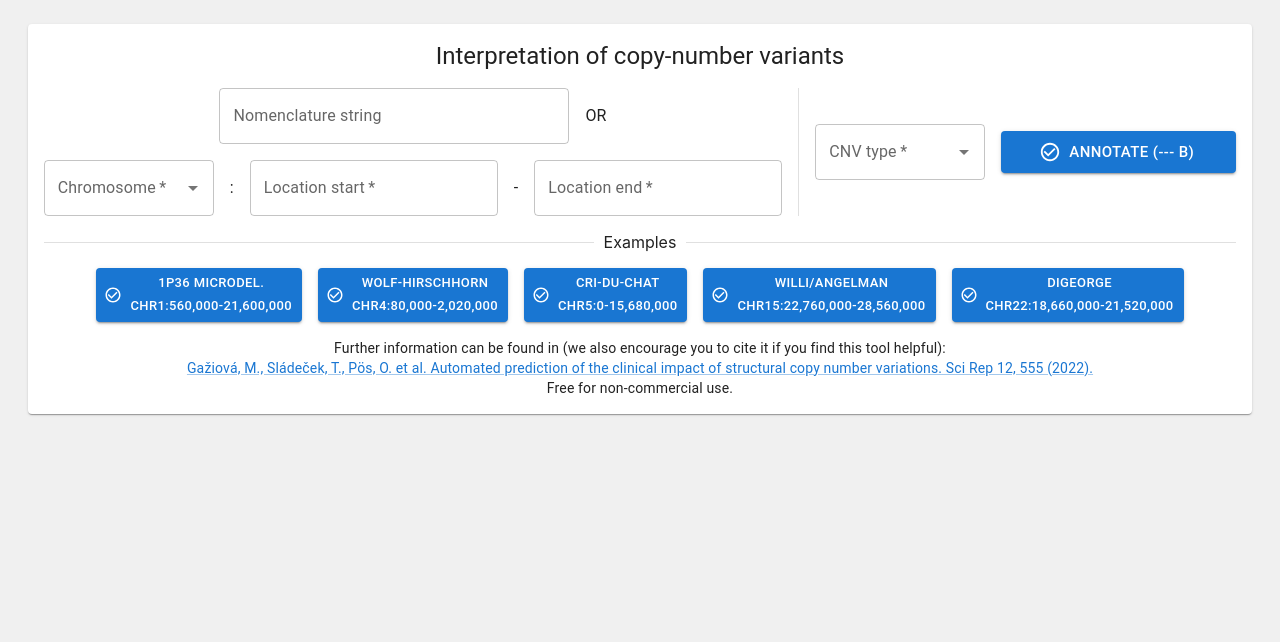
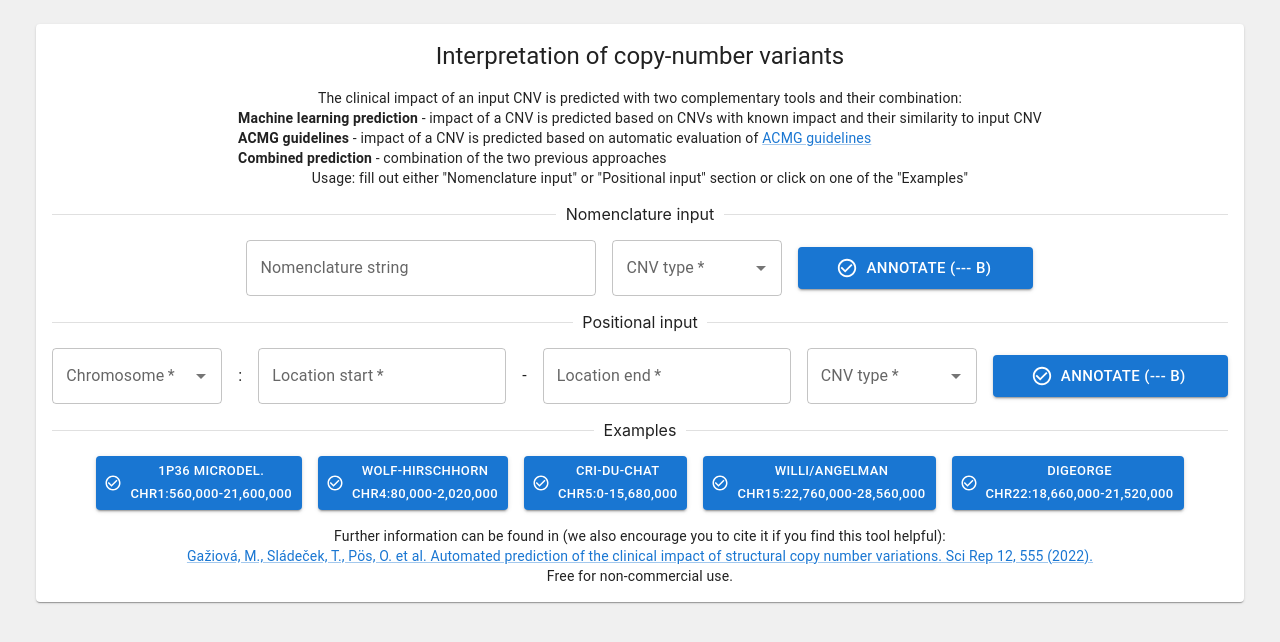
Before and after one commit to marcelTBI/MarCNV, a React (Create React App) app: page / in a window 1280 px wide. Shown: the top 642 px of the page. Built offline with nearby package versions, Linux system fonts and the light colour scheme.

Commit message:
Added "Modified" text when ACMG is modified by user. Small changes in text and layout. Added tooltip to strategies in Combined card.

```diff
--- a/src/components/ACMGCard.tsx
+++ b/src/components/ACMGCard.tsx
@@ -35,9 +35,10 @@ type SectionStrings = 'section1' | 'section2' | 'section3' | 'section4' | 'secti
 
 type Props = {
   title: string
-  disabled: boolean
-  def?: SectionResponses
-  cnvType?: 'gain' | 'loss'
+  disabled?: boolean
+  def: SectionResponses
+  cnvType: 'gain' | 'loss'
+  onChangeScore?: (score: number) => void
 }
 
 type Section = {
@@ -52,7 +53,7 @@ const getSection = (section: string, acmg: Record<string, Section>) => {
   return []
 }
 
-const ACMGCard: React.FC<Props> = ({ title, def, disabled, cnvType }) => {
+const ACMGCard: React.FC<Props> = ({ title, def, disabled, cnvType, onChangeScore }) => {
   const [acmg, setAcmg] = useState({})
 
   const { control, setValue, watch } = useForm<FormInput>({ defaultValues: {} })
@@ -71,14 +72,30 @@ const ACMGCard: React.FC<Props> = ({ title, def, disabled, cnvType }) => {
   }
   const finalPrediction = scoreSeverity(finalScore)
 
+  const isModifiedSection = (section: SectionStrings) => {
+    const sectionMenuItem = watch(section)
+    // is the section modified?
+    return sectionMenuItem !== undefined && def?.[section]?.option !== sectionMenuItem?.label
+  }
+
+  const modifiedSections = ['1', '2', '3', '4', '5']
+    .filter((sec) => isModifiedSection(`section${sec}` as SectionStrings))
+    .map((sec) => def?.[`section${sec}` as SectionStrings]?.option)
+
   const getReason = (section: SectionStrings) => {
     const sectionMenuItem = watch(section)
+    // is the section unmodified and filled?
     if (sectionMenuItem !== undefined && def?.[section]?.option === sectionMenuItem?.label) return def?.[section]?.reason ?? 'No reason...'
-    const sectionInfo = sectionMenuItem?.value
-    if (!sectionInfo) return 'No reason...'
-    return sectionInfo?.['Evidence'] ?? 'No reason...'
+    // if not, return 'Evidence' if found
+    return sectionMenuItem?.value?.['Evidence'] ?? 'No reason...'
   }
 
+  // is the finalScore changes, notify parent
+  useEffect(() => {
+    onChangeScore?.(finalScore)
+  }, [finalScore, onChangeScore])
+
+  // set the predicted values when the acmg data is loaded (this is probably useEffect that can be removed)
   useEffect(() => {
     for (const sec of ['1', '2', '3', '4', '5']) {
       if (def?.[`section${sec}` as SectionStrings]) {
@@ -90,6 +107,7 @@ const ACMGCard: React.FC<Props> = ({ title, def, disabled, cnvType }) => {
     }
   }, [def, acmg, setValue])
 
+  // fetch acmg data
   useEffect(() => {
     const fetchACMG = async () => {
       const { json } = await backendRequest({ endpoint: `${process.env.REACT_APP_BACKEND_URL}/api/global/acmg_text/${cnvType}` })
@@ -102,10 +120,17 @@ const ACMGCard: React.FC<Props> = ({ title, def, disabled, cnvType }) => {
   return (
     <Paper sx={{ padding: 2, flex: 1 }}>
       <Stack spacing={2}>
-        <Typography variant='h5'>{title}</Typography>
+        <Stack direction='row' alignItems='center' display='flex' justifyContent='space-between'>
+          <Typography variant='h5'>{title}</Typography>
+          {modifiedSections.length > 0 && (
+            <Typography variant='body2' sx={{ color: 'red' }}>
+              Modified (predicted: {modifiedSections.join(', ')})
+            </Typography>
+          )}
+        </Stack>
         <Stack direction='row' spacing={2} alignItems='center'>
-          <LabeledText label='Final Score' text={finalScore.toString()} />
-          <LabeledText label='Final Prediction' text={finalPrediction.label} color={finalPrediction.color} />
+          <LabeledText label='Prediction' text={finalPrediction.label} color='black' fillColor={finalPrediction.fillColor} />
+          <LabeledText label='Score' text={finalScore.toString()} />
         </Stack>
         <Divider />
         {['1', '2', '3', '4', '5'].map((sec) => (
--- a/src/components/CombinedCard.tsx
+++ b/src/components/CombinedCard.tsx
@@ -1,7 +1,7 @@
 import React, { useState } from 'react'
-import { Paper, Slider, Stack, Typography } from '@mui/material'
+import { Container, Paper, Slider, Stack, Tooltip, Typography } from '@mui/material'
+
 import { scoreSeverity } from '../functions/common'
-import { Container } from '@mui/system'
 import LabeledText from './LabeledText'
 
 type Props = {
@@ -11,9 +11,9 @@ type Props = {
 }
 
 const marks = [
-  { value: 0, label: 'Conservative' },
-  { value: 1.1, label: 'Balanced' },
-  { value: 2.2, label: 'Progressive' },
+  { value: 0, label: 'Conservative', tooltip: 'Take only ACMG criteria into account' },
+  { value: 1.1, label: 'Balanced', tooltip: 'ACMG criteria and machine learning with similar impact' },
+  { value: 2.2, label: 'Progressive', tooltip: 'Rely heavily on the machine learning approach' },
 ]
 
 const CombinedCard: React.FC<Props> = ({ title, scoreACMG, riskISV }) => {
@@ -27,17 +27,39 @@ const CombinedCard: React.FC<Props> = ({ title, scoreACMG, riskISV }) => {
       <Stack spacing={2}>
         <Typography variant='h5'>{title}</Typography>
         <Container>
-          <Slider value={strategy} onChange={(_, value) => setStrategy(value as number)} valueLabelDisplay='off' marks={marks} max={2.2} step={null} />
+          <Slider
+            value={strategy}
+            onChange={(_, value) => setStrategy(value as number)}
+            valueLabelDisplay='off'
+            marks={marks.map((mark) => ({
+              value: mark.value,
+              label: (
+                <Tooltip title={mark.tooltip}>
+                  <Typography variant='body2'>{mark.label}</Typography>
+                </Tooltip>
+              ),
+            }))}
+            max={2.2}
+            step={null}
+            sx={{
+              '& .MuiSlider-markLabel[data-index="0"]': {
+                transform: 'translateX(-28%)',
+              },
+              '& .MuiSlider-markLabel[data-index="2"]': {
+                transform: 'translateX(-72%)',
+              },
+            }}
+          />
         </Container>
         <Stack direction='row' spacing={2} alignItems='center' marginTop={4}>
+          <LabeledText label='Final Prediction' text={finalPrediction.label} color='black' fillColor={finalPrediction.fillColor} />
           <LabeledText label='Final Score' text={finalScore.toString()} />
-          <LabeledText label='Final Prediction' text={finalPrediction.label} color={finalPrediction.color} />
         </Stack>
         <Typography variant='body2'>
           Combined prediction score is counted as: ACMG + r(MLP - 0.5), where ACMG is the ACMG score, MLP is the probability of being pathogenic from machine
           learning,
           <br />
-          and r is 0 for conservative, 1.1 for balanced, and 2.2 for progressive strategy.
+          and r is 0 for "Conservative", 1.1 for "Balanced", and 2.2 for "Progressive" strategy.
         </Typography>
       </Stack>
     </Paper>
--- a/src/components/ISVCard.tsx
+++ b/src/components/ISVCard.tsx
@@ -34,8 +34,8 @@ const ISVCard: React.FC<Props> = ({ title, resultISV }) => {
       <Stack spacing={2}>
         <Typography variant='h5'>{title}</Typography>
         <Stack direction='row' spacing={2} alignItems='center'>
+          <LabeledText label='Prediction' text={finalPrediction.label} color='black' fillColor={finalPrediction.fillColor} />
           <LabeledText label='Pathogenicity chance estimation' text={resultISV?.overall_risk ? (resultISV.overall_risk * 100).toFixed(1) + '%' : 'Unknown'} />
-          <LabeledText label='Final Prediction' text={finalPrediction.label} color={finalPrediction.color} />
         </Stack>
       </Stack>
     </Paper>
--- a/src/components/LabeledText.tsx
+++ b/src/components/LabeledText.tsx
@@ -5,12 +5,15 @@ type Props = {
   label: string
   text: string
   color?: string
+  fillColor?: string
 }
 
-const LabeledText: React.FC<Props> = ({ label, text, color }) => {
+const LabeledText: React.FC<Props> = ({ label, text, color, fillColor }) => {
+  const stackStyle = { border: '1px solid lightgrey', borderRadius: '5px', paddingLeft: '14px', paddingY: '8px', backgroundColor: fillColor }
+
   return (
-    <Stack flex='1' spacing={0.5} sx={{ border: '1px solid lightgrey', borderRadius: '5px', paddingLeft: '14px', paddingY: '8px' }}>
-      <Typography variant='caption' color='#A0A0A0'>
+    <Stack flex='1' spacing={0.5} sx={stackStyle}>
+      <Typography variant='caption' color={fillColor ? 'white' : '#A0A0A0'} sx={{ fontWeight: 'bold' }}>
         {label}
       </Typography>
       <Typography variant='body1' color={color}>
--- a/src/components/SearchCNV.tsx
+++ b/src/components/SearchCNV.tsx
@@ -1,6 +1,6 @@
 import React, { useCallback, useEffect, useState } from 'react'
 import { useForm } from 'react-hook-form'
-import { Alert, Divider, Link, Paper, Stack, Typography } from '@mui/material'
+import { Alert, Box, Divider, Link, Paper, Stack, Typography } from '@mui/material'
 
 import SubmitButton from '../components/SubmitButton'
 import FormInputText from '../components/forms/FormInputText'
@@ -54,8 +54,8 @@ const chromosomes: Option[] = [
 ]
 
 const cnvTypes: Option[] = [
-  { id: 0, label: 'del' },
-  { id: 1, label: 'dup' },
+  { id: 0, label: 'Deletion' },
+  { id: 1, label: 'Duplication' },
 ]
 
 type Example = {
@@ -108,8 +108,8 @@ const SearchCNV: React.FC<Props> = ({ submitData }) => {
   const { handleSubmit, control, watch, setValue } = useForm<FormInput>({ defaultValues: {} })
   const locStart = watch('start')
   const locEnd = watch('end')
-  // const locChrom = watch('chrom')
-  const nomenclature = watch('nomenclature')
+  const locChrom = watch('chrom')
+  //const nomenclature = watch('nomenclature')
 
   const [loading, setLoading] = useState(false)
   const [errorMessage, setErrorMessage] = useState('')
@@ -127,18 +127,17 @@ const SearchCNV: React.FC<Props> = ({ submitData }) => {
     [setValue]
   )
 
-  // convert nomenclature to normal interval
+  /* // convert nomenclature to normal interval (converted directly in onChange callback)
   useEffect(() => {
     updateRanges(nomenclature)
-  }, [nomenclature, updateRanges])
+  }, [nomenclature, updateRanges])*/
 
-  // convert normal interval to nomenclature - does not work due to update cycles
-  /* useEffect(() => {
-    console.log(locStart, locEnd, locChrom)
+  // convert normal interval to nomenclature
+  useEffect(() => {
     if (locChrom && locStart && locEnd) {
       setValue('nomenclature', `${locChrom.label}:${locStart.toLocaleString()}-${locEnd.toLocaleString()}`)
     }
-  }, [locStart, locEnd, locChrom]) */
+  }, [locStart, locEnd, locChrom, setValue])
 
   const getSize = () => {
     if (locStart && locEnd && !isNaN(Number(locEnd)) && !isNaN(Number(locStart))) {
@@ -158,7 +157,7 @@ const SearchCNV: React.FC<Props> = ({ submitData }) => {
       chrom: data.chrom.label,
       start: Number(data.start),
       end: Number(data.end),
-      cnvType: data.cnvType.label === 'del' ? 'loss' : 'gain',
+      cnvType: data.cnvType.label === 'Deletion' ? 'loss' : 'gain',
     })
     setErrorMessage(error)
     setLoading(false)
@@ -175,8 +174,25 @@ const SearchCNV: React.FC<Props> = ({ submitData }) => {
     <Paper sx={{ padding: 2, flex: 1 }}>
       <Stack spacing={2} alignItems='center'>
         <Typography variant='h5'>Interpretation of copy-number variants</Typography>
-        <Stack spacing={2} direction='row'>
-          <Stack spacing={2} alignItems='center'>
+        <Stack alignItems='center'>
+          <Typography variant='body2' component='div'>
+            The clinical impact of an input CNV is predicted with two complementary tools and their combination:
+          </Typography>
+          <Typography variant='body2' component='div'>
+            <Box sx={{ fontWeight: 'bold', display: 'inline' }}>Machine learning prediction</Box> - impact of a CNV is predicted based on CNVs with known impact
+            and their similarity to input CNV <br />
+            <Box sx={{ fontWeight: 'bold', display: 'inline' }}>ACMG guidelines</Box> - impact of a CNV is predicted based on automatic evaluation of{' '}
+            <Link variant='body2' href='https://pubmed.ncbi.nlm.nih.gov/31690835' target='_blank' rel='noreferrer'>
+              ACMG guidelines
+            </Link>
+            <br />
+            <Box sx={{ fontWeight: 'bold', display: 'inline' }}>Combined prediction</Box> - combination of the two previous approaches
+          </Typography>
+          <Typography variant='body2' component='div'>
+            Usage: fill out either "Nomenclature input" or "Positional input" section or click on one of the "Examples"
+          </Typography>
+        </Stack>
+        <Divider flexItem>Nomenclature input</Divider>
         <Stack spacing={2} direction='row' alignItems='center'>
           <FormInputText
             name='nomenclature'
@@ -186,9 +202,14 @@ const SearchCNV: React.FC<Props> = ({ submitData }) => {
             validator={validateNomenclature}
             sx={{ minWidth: 350 }}
             placeholder='e.g. chr1:15,560,138-15,602,954'
+            onChange={(event) => updateRanges(event.target.value)}
           />
-              <Typography> OR </Typography>
+          <FormInputComboBox name='cnvType' control={control} label='CNV type' disabled={loading} options={cnvTypes} sx={{ minWidth: 170 }} required />
+          <SubmitButton loading={loading} id='login' onClick={handleSubmit(onSubmit)} size='large' sx={{ minWidth: 235 }}>
+            Annotate ({getSize()})
+          </SubmitButton>
         </Stack>
+        <Divider flexItem>Positional input</Divider>
         <Stack spacing={2} direction='row' alignItems='center'>
           <FormInputComboBox name='chrom' control={control} label='Chromosome' disabled={loading} options={chromosomes} sx={{ minWidth: 170 }} required />
           <Typography>:</Typography>
@@ -213,15 +234,10 @@ const SearchCNV: React.FC<Props> = ({ submitData }) => {
             sx={{ minWidth: 170 }}
             required
           />
-            </Stack>
-          </Stack>
-          <Divider orientation='vertical' flexItem />
-          <Stack spacing={2} direction='row' alignItems='center'>
           <FormInputComboBox name='cnvType' control={control} label='CNV type' disabled={loading} options={cnvTypes} sx={{ minWidth: 170 }} required />
           <SubmitButton loading={loading} id='login' onClick={handleSubmit(onSubmit)} size='large' sx={{ minWidth: 235 }}>
             Annotate ({getSize()})
           </SubmitButton>
-          </Stack>
         </Stack>
         {errorMessage && <Alert severity={'error'}>{errorMessage}</Alert>}
         <Divider flexItem>Examples</Divider>
--- a/src/components/forms/FormInputComboBox.tsx
+++ b/src/components/forms/FormInputComboBox.tsx
@@ -21,6 +21,7 @@ const FormInputComboBox: React.FC<FormInputComboBoxProps> = ({
   options = [],
   variant = 'outlined',
   multiple = false,
+  onChange: onChangeSupp,
   ...props
 }) => {
   // define validation rules
@@ -40,7 +41,10 @@ const FormInputComboBox: React.FC<FormInputComboBoxProps> = ({
           id={`${name}-select`}
           options={keepSelectedOption && !multiple ? [value, ...options] : options}
           value={value}
-          onChange={(_, data) => onChange(data)}
+          onChange={(event, data, reason) => {
+            onChange(data)
+            onChangeSupp?.(event, data, reason)
+          }}
           renderInput={(params) => (
             <TextField
               {...params}
--- a/src/components/forms/FormInputText.tsx
+++ b/src/components/forms/FormInputText.tsx
@@ -10,7 +10,17 @@ type FormInputTextProps = FormProps &
     validator?: (val: string) => string | boolean
   }
 
-const FormInputText: React.FC<FormInputTextProps> = ({ name, control, label, type = 'text', required = false, minLength, validator, ...props }) => {
+const FormInputText: React.FC<FormInputTextProps> = ({
+  name,
+  control,
+  label,
+  type = 'text',
+  required = false,
+  minLength,
+  validator,
+  onChange: onChangeSupp,
+  ...props
+}) => {
   // define validation rules
   const ruleRequired = required ? { required: 'Field is required!' } : {}
   const ruleMin =
@@ -35,7 +45,10 @@ const FormInputText: React.FC<FormInputTextProps> = ({ name, control, label, typ
           {...props}
           helperText={error ? error.message : null}
           error={!!error}
-          onChange={onChange}
+          onChange={(event) => {
+            onChange(event)
+            onChangeSupp?.(event)
+          }}
           value={value}
           variant='outlined'
           type={type}
--- a/src/functions/common.ts
+++ b/src/functions/common.ts
@@ -1,9 +1,9 @@
 export const predictions = {
-  benign: { label: 'Benign', color: 'green' },
-  likelyBenign: { label: 'Likely Benign', color: 'palegreen' },
-  unknown: { label: 'Unknown', color: 'grey' },
-  likelyPathogenic: { label: 'Likely Pathogenic', color: 'tomato' },
-  pathogenic: { label: 'Pathogenic', color: 'red' },
+  benign: { label: 'Benign', color: 'green', fillColor: '#008000' },
+  likelyBenign: { label: 'Likely Benign', color: 'palegreen', fillColor: '#44C044' },
+  unknown: { label: 'Unknown', color: 'grey', fillColor: '#B0B0B0' },
+  likelyPathogenic: { label: 'Likely Pathogenic', color: 'tomato', fillColor: '#FF8888' },
+  pathogenic: { label: 'Pathogenic', color: 'red', fillColor: '#FF4444' },
 }
 
 export const scoreSeverity = (finalScore: number) => {
--- a/src/pages/SearchPage.tsx
+++ b/src/pages/SearchPage.tsx
@@ -1,4 +1,4 @@
-import React, { useState } from 'react'
+import React, { useCallback, useState } from 'react'
 import { Box, Stack } from '@mui/material'
 
 import SearchCNV, { CNVStats } from '../components/SearchCNV'
@@ -11,6 +11,7 @@ const SearchPage: React.FC = () => {
   const [pickedSections, setPickedSections] = useState<SectionResponses>({})
   const [searchQuery, setSearchQuery] = useState<CNVStats | undefined>()
   const [resultISV, setResultISV] = useState<ResultISV | undefined>()
+  const [acmgScore, setAcmgScore] = useState<number | undefined>()
 
   const submitData = async (data: CNVStats) => {
     // query all APIs
@@ -35,9 +36,15 @@ const SearchPage: React.FC = () => {
     return res ?? resultISV.errorMessage
   }
 
-  const finalScore = Object.values(pickedSections)
-    .map((response) => response.score)
-    .reduce((partialSum, a) => partialSum + a, 0)
+  const onChangeScore = useCallback((num: number) => {
+    setAcmgScore(num)
+  }, [])
+
+  const finalScore =
+    acmgScore ??
+    Object.values(pickedSections)
+      .map((response) => response.score)
+      .reduce((partialSum, a) => partialSum + a, 0)
 
   const cnvString = searchQuery
     ? ` - ${searchQuery.chrom}:${searchQuery.start.toLocaleString()}-${searchQuery.end.toLocaleString()} (${searchQuery.cnvType})`
@@ -50,8 +57,8 @@ const SearchPage: React.FC = () => {
         <Stack spacing={3}>
           {resultISV && <CombinedCard title={'Combined prediction' + cnvString} riskISV={resultISV.overall_risk} scoreACMG={finalScore} />}
           {resultISV && <ISVCard title={'Machine learning prediction' + cnvString} resultISV={resultISV} />}
-          {Object.keys(pickedSections).length !== 0 && (
-            <ACMGCard title={'ACMG guidelines' + cnvString} disabled={searchQuery === undefined} def={pickedSections} cnvType={searchQuery?.cnvType} />
+          {Object.keys(pickedSections).length !== 0 && searchQuery && (
+            <ACMGCard title={'ACMG guidelines' + cnvString} def={pickedSections} cnvType={searchQuery.cnvType} onChangeScore={onChangeScore} />
           )}
         </Stack>
       </Stack>
```
Lines whose indentation alone changed are shown as unchanged.
